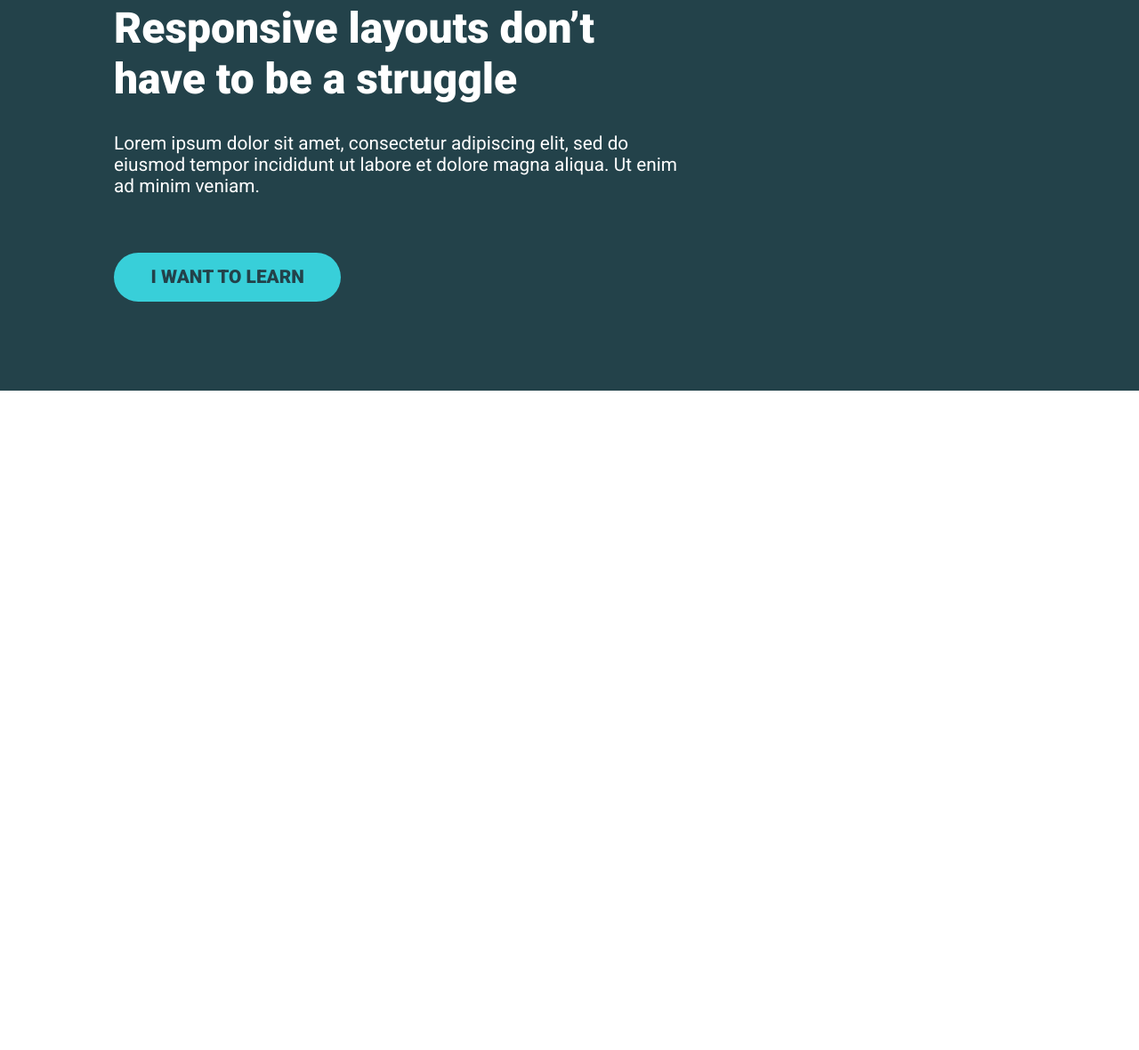
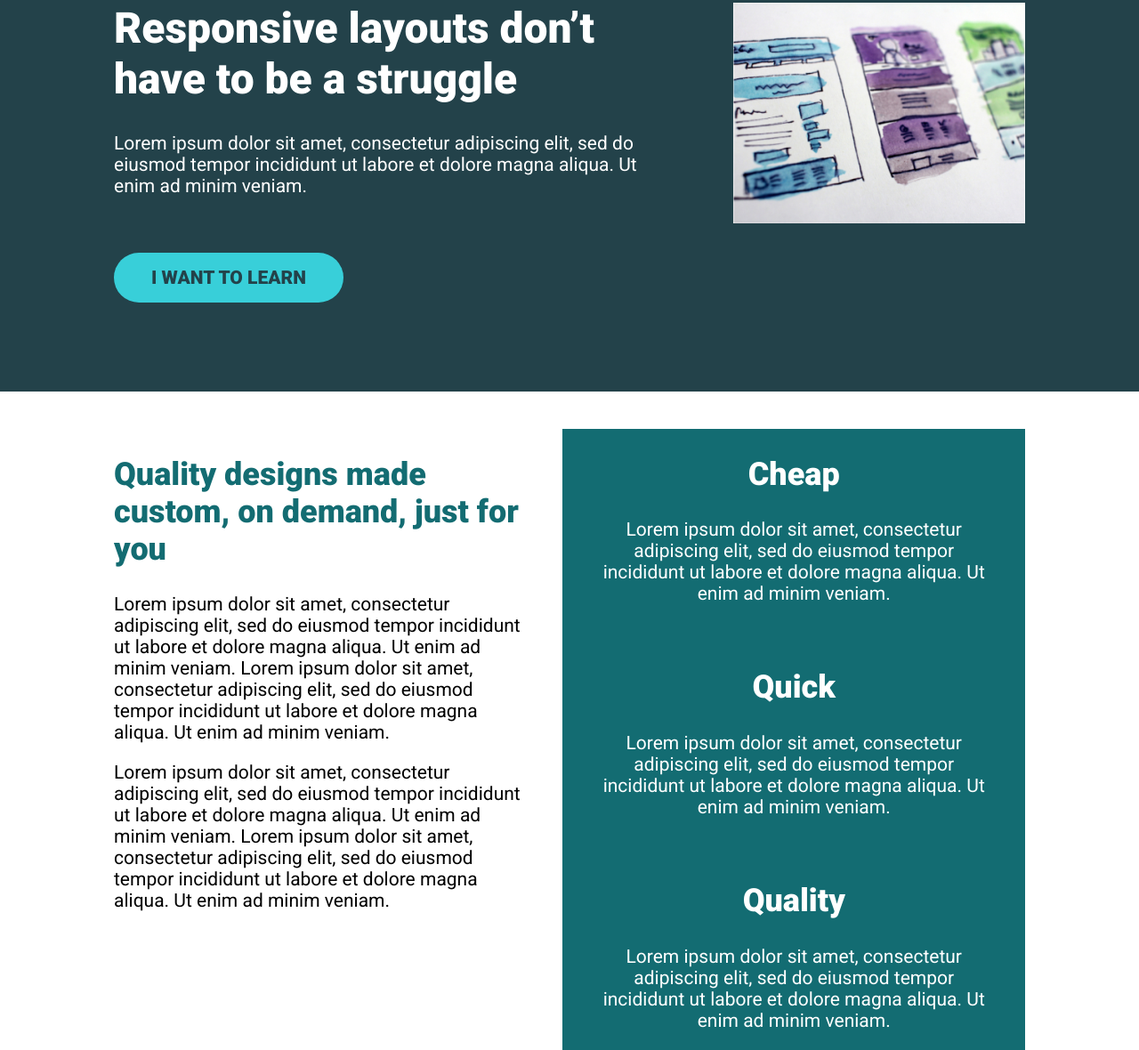
Before and after one commit to DarrickFauvel/kp-conquering-responsive-layouts, a plain HTML site: page challenge05/index.html in a window 1280 px wide. Shown: the part 97-1277 px from the top of the page at 89% size. Before the commit the page ends 800 px from the top, so only its background shows below. Drawn offline with Linux system fonts and the light colour scheme.

Commit message:
Complete Challenge 05

```diff
--- a/challenge05/index.html
+++ b/challenge05/index.html
@@ -1,24 +1,84 @@
 <!DOCTYPE html>
 <html lang="en">
   <head>
-    <meta charset="UTF-8">
-    <meta name="viewport" content="width=device-width, initial-scale=1.0">
+    <meta charset="UTF-8" />
+    <meta name="viewport" content="width=device-width, initial-scale=1.0" />
     <title>Conquering Rsponsive Layouts</title>
-    <link href="https://fonts.googleapis.com/css2?family=Roboto:wght@400;900&display=swap" rel="stylesheet">
-    <link rel="stylesheet" href="style.css">
+    <link
+      href="https://fonts.googleapis.com/css2?family=Roboto:wght@400;900&display=swap"
+      rel="stylesheet"
+    />
+    <link rel="stylesheet" href="style.css" />
   </head>
+
   <body>
-    <div class="hero">
+    <header class="hero">
       <div class="container row">
         <div class="hero__text">
           <h1>Responsive layouts don’t have to be a struggle</h1>
-                <p>Lorem ipsum dolor sit amet, consectetur adipiscing elit, sed do eiusmod tempor incididunt ut labore et dolore magna aliqua. Ut enim ad minim veniam.</p>
+          <p>
+            Lorem ipsum dolor sit amet, consectetur adipiscing elit, sed do
+            eiusmod tempor incididunt ut labore et dolore magna aliqua. Ut enim
+            ad minim veniam.
+          </p>
           <a href="#" class="btn">I want to learn</a>
         </div>
+        <div class="hero__img">
+          <img src="./img/hero-img.jpg" alt="" />
         </div>
       </div>
+    </header>
+    <!-- END hero -->
 
-
-
+    <main class="qualities">
+      <div class="container row">
+        <article class="article col">
+          <h2>Quality designs made custom, on demand, just for you</h2>
+          <p>
+            Lorem ipsum dolor sit amet, consectetur adipiscing elit, sed do
+            eiusmod tempor incididunt ut labore et dolore magna aliqua. Ut enim
+            ad minim veniam. Lorem ipsum dolor sit amet, consectetur adipiscing
+            elit, sed do eiusmod tempor incididunt ut labore et dolore magna
+            aliqua. Ut enim ad minim veniam.
+          </p>
+          <p>
+            Lorem ipsum dolor sit amet, consectetur adipiscing elit, sed do
+            eiusmod tempor incididunt ut labore et dolore magna aliqua. Ut enim
+            ad minim veniam. Lorem ipsum dolor sit amet, consectetur adipiscing
+            elit, sed do eiusmod tempor incididunt ut labore et dolore magna
+            aliqua. Ut enim ad minim veniam.
+          </p>
+        </article>
+        <ul class="quality__items col">
+          <li>
+            <h2>Cheap</h2>
+            <p>
+              Lorem ipsum dolor sit amet, consectetur adipiscing elit, sed do
+              eiusmod tempor incididunt ut labore et dolore magna aliqua. Ut
+              enim ad minim veniam.
+            </p>
+          </li>
+          <li>
+            <h2>Quick</h2>
+            <p>
+              Lorem ipsum dolor sit amet, consectetur adipiscing elit, sed do
+              eiusmod tempor incididunt ut labore et dolore magna aliqua. Ut
+              enim ad minim veniam.
+            </p>
+          </li>
+          <li>
+            <h2>Quality</h2>
+            <p>
+              Lorem ipsum dolor sit amet, consectetur adipiscing elit, sed do
+              eiusmod tempor incididunt ut labore et dolore magna aliqua. Ut
+              enim ad minim veniam.
+            </p>
+          </li>
+        </ul>
+        <!-- END qualities -->
+      </div>
+      <!-- END container -->
+    </main>
+    <!-- END split -->
   </body>
 </html>
--- a/challenge05/style.css
+++ b/challenge05/style.css
@@ -12,14 +12,20 @@
 
 */
 
-*, *::before, *::after {
+:root {
+  font-size: 62.5%;
+}
+
+*,
+*::before,
+*::after {
   box-sizing: border-box;
 }
 
 body {
   margin: 0;
   font-family: 'Roboto', sans-serif;
-    font-size: 1.3rem;
+  font-size: 2.1rem;
 }
 
 img {
@@ -27,8 +33,13 @@ img {
 }
 
 h1 {
-    font-size: 3rem;
   margin-top: 0;
+}
+
+ul {
+  list-style-type: none;
+  padding: 0;
+  margin: 0;
 }
 
 .container {
@@ -55,14 +66,35 @@ h1 {
   margin-left: 30px;
 }
 
+.btn {
+  display: inline-block;
+  text-decoration: none;
+  text-transform: uppercase;
+  color: #23424a;
+  font-weight: 900;
+  background-color: #38cfd9;
+  padding: 0.75em 2em;
+  border-radius: 100px;
+}
+
+.btn:hover,
+.btn:focus {
+  opacity: 0.75;
+}
+
+/* Hero section */
 .hero {
   padding: 100px 0;
-    background-color: #23424A;
-    color: #FFF;
+  background-color: #23424a;
+  color: #fff;
 }
 
 .hero__text {
   width: 62%;
+}
+
+.hero__text h1 {
+  font-size: 4.8rem;
 }
 
 .hero__img {
@@ -74,18 +106,24 @@ h1 {
   margin-bottom: 3em;
 }
 
-.btn {
-    display: inline-block;
-    text-decoration: none;
-    text-transform: uppercase;
-    color: #23424A;
-    font-weight: 900;
-    background-color: #38CFD9;
-    padding: .75em 2em;
-    border-radius: 100px;
+/* Qualities section */
+.qualities {
+  margin-top: 2em;
 }
 
-.btn:hover,
-.btn:focus {
-    opacity: .75;
+.qualities h2 {
+  font-size: 3.6rem;
 }
+
+.article h2 {
+  color: #136c72;
+}
+
+.quality__items {
+  display: grid;
+  gap: 1em;
+  background-color: #136c72;
+  color: white;
+  padding-inline: 2em;
+  text-align: center;
+}
```
Lines whose indentation alone changed are shown as unchanged.
